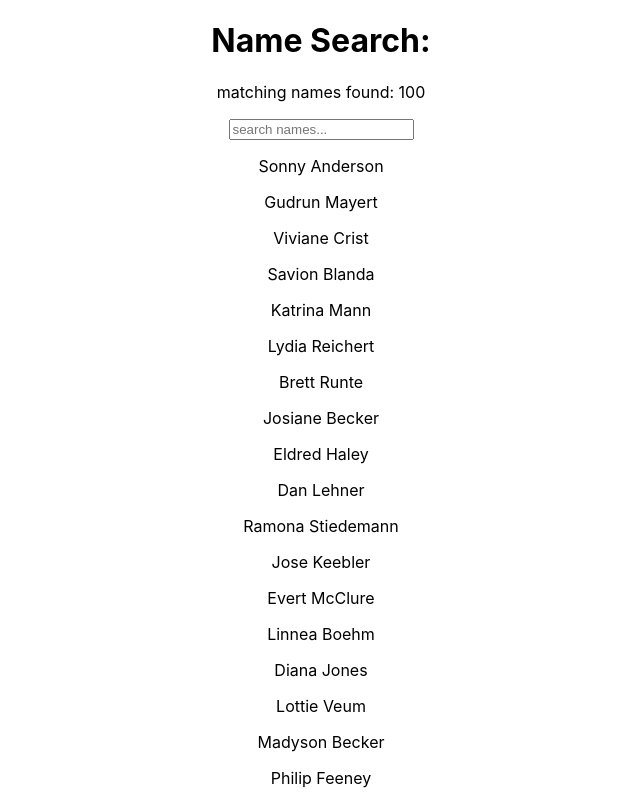
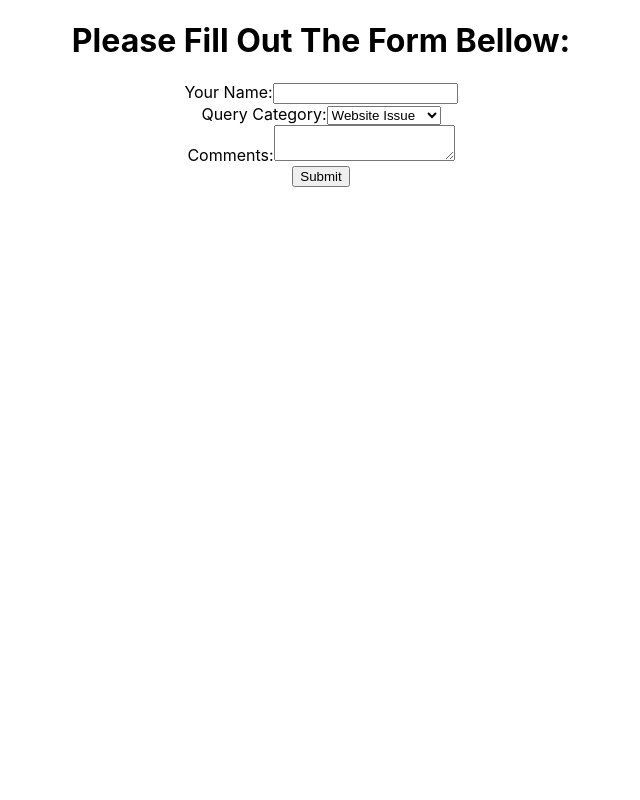
Before and after one commit to Madebybrown/Git-Pod-React, a React (Create React App) app in the folder my-app/: page / in a window 1280 px wide. Shown: the top 800 px of the page, without its empty margins (319-959 px from the left). Built offline with nearby package versions, Linux system fonts and the light colour scheme.

Commit message:
Add use state hook

```diff
--- a/my-app/src/App.js
+++ b/my-app/src/App.js
@@ -11,13 +11,19 @@
 import ControlledForm from './components/ControlledForm';
 import UncontrolledForm from './components/UncontrolledForm';
 import SearchBar from './components/SearchBar';
+import ClassCounter from './components/ClassCounter';
+import HooksCounter from './components/HooksCounter';
+import ControlledFormHooks from './components/ControlledFormHooks';
 
 function App() {
   return (
     <div className="App">
-      <SearchBar />
+      {/* <HooksCounter /> */}
+      {/* <ClassCounter /> */}
+      {/* <SearchBar /> */}
       {/* <UncontrolledForm /> */}
       {/* <ControlledForm /> */}
+      <ControlledFormHooks />
       {/* <LifeCyclesCWU /> */}
       {/* <LifeCyclesCDU /> */}
       {/* <LifeCyclesCDM /> */}
--- /dev/null
+++ b/my-app/src/components/ClassCounter.js
@@ -0,0 +1,30 @@
+import React, { Component } from 'react'
+
+export default class ClassCounter extends Component {
+  constructor(props) {
+    super(props);
+    this.state = {
+      count: 0
+    };
+  }
+
+  handleClick = () => {
+    this.setState(prevState => {
+      return { count: prevState.count + 1 }
+    })
+  }
+
+  render() {
+    return (
+      <div>
+        <h1>
+          Hello, I'm a stateful class component!
+        </h1>
+        <h2>You clicked {this.state.count} times</h2>
+        <button onClick={this.handleClick}>
+            Increment Counter
+        </button>
+      </div>
+    );
+  }
+}
--- a/my-app/src/components/ControlledForm.js
+++ b/my-app/src/components/ControlledForm.js
@@ -6,7 +6,7 @@
 
     this.state = {
       name: '',
-      category: 'category',
+      category: 'website',
       comments: '',
     }
   }
--- /dev/null
+++ b/my-app/src/components/ControlledFormHooks.js
@@ -0,0 +1,56 @@
+import React, {useState} from 'react'
+
+function ControlledFormHooks() {
+  const [name, setName] = useState('');
+  const [category, setCategory] = useState('website');
+  const [comments, setComments] = useState('');
+  const handleSubmit = (e) => {
+    e.preventDefault();
+    console.log(name, category, comments)
+  }
+
+  return (
+    <div>
+      <div>
+        <h1>Please Fill Out The Form Bellow:</h1>
+        <form onSubmit={handleSubmit}>
+          <div>
+            <label htmlFor='id-name'>Your Name:</label>
+            <input
+              value={name}
+              onChange={(e) => setName(e.target.value)}
+              id='name'
+              name='name'
+              type='text'
+            />
+          </div>
+          <div>
+            <label htmlFor='id-category'>Query Category:</label>
+            <select
+              id='id-category'
+              name='category'
+              value={category}
+              onChange={(e) => setCategory(e.target.value)}
+            >
+                <option value='website'>Website Issue</option>
+                <option value='order'>Order Issue</option>
+                <option value='general'>General Inquiry</option>
+            </select>
+          </div>
+          <div>
+            <label htmlFor='id-comments'>Comments:</label>
+            <textarea
+              id='id-comments'
+              name='comments'
+              value={comments}
+              onChange={(e) => setComments(e.target.value)}
+            />
+          </div>
+          <input type='submit' value='Submit' />
+        </form>
+      </div>
+    </div>
+  )
+}
+
+export default ControlledFormHooks
--- /dev/null
+++ b/my-app/src/components/HooksCounter.js
@@ -0,0 +1,20 @@
+import React, { useState } from "react";
+
+export default function HooksCounter(props) {
+  const [count, setCount] = useState(0);
+
+  return (
+    <div className="greeting">
+        <h1>
+            Hello {props.name}!
+            I'm a functional component with hooks!
+        </h1>
+        <h2>You clicked {count} times</h2>
+        <button onClick={
+            () => setCount(count => count + 1)
+        }>
+            Increment Counter
+        </button>
+    </div>
+  );
+}
```
